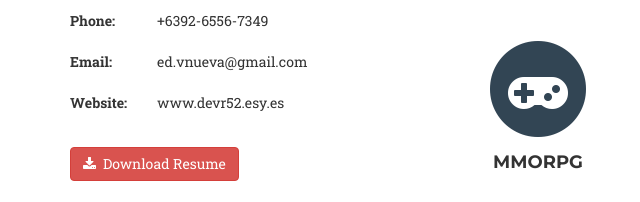
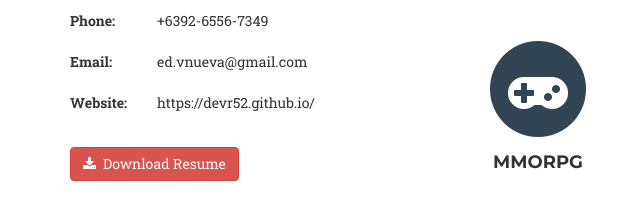
Before and after one commit to devr52/devr52.github.io, a website: page index.html in a window 1280 px wide. Shown: the part 1358-1560 px from the top of the page, 0-640 px from the left. Drawn offline with nearby package versions, Linux system fonts and the light colour scheme; a web font is replaced by a local one.

Commit message:
Replaced website link

```diff
--- a/index.html
+++ b/index.html
@@ -114,7 +114,7 @@
                         <dt>Email:</dt>
                             <dd>ed.vnueva@gmail.com</dd>
                         <dt>Website:</dt>
-                            <dd>www.devr52.esy.es</dd>
+                            <dd>https://devr52.github.io/</dd>
                     </dl>
                     <a href="/pdf/resume.pdf" class="btn btn-danger" download><i class="fa fa-download"></i>&nbsp;&nbsp;Download Resume</a>
                 </div>
```
